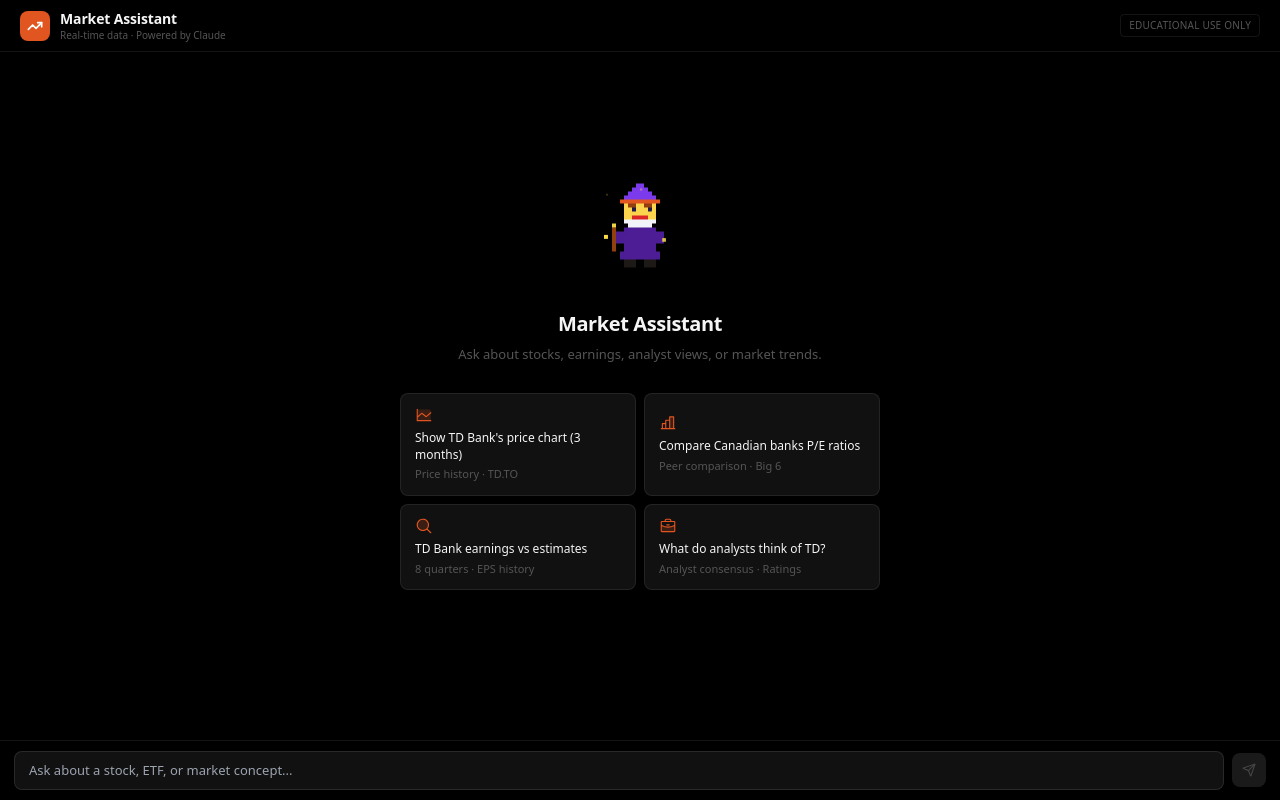
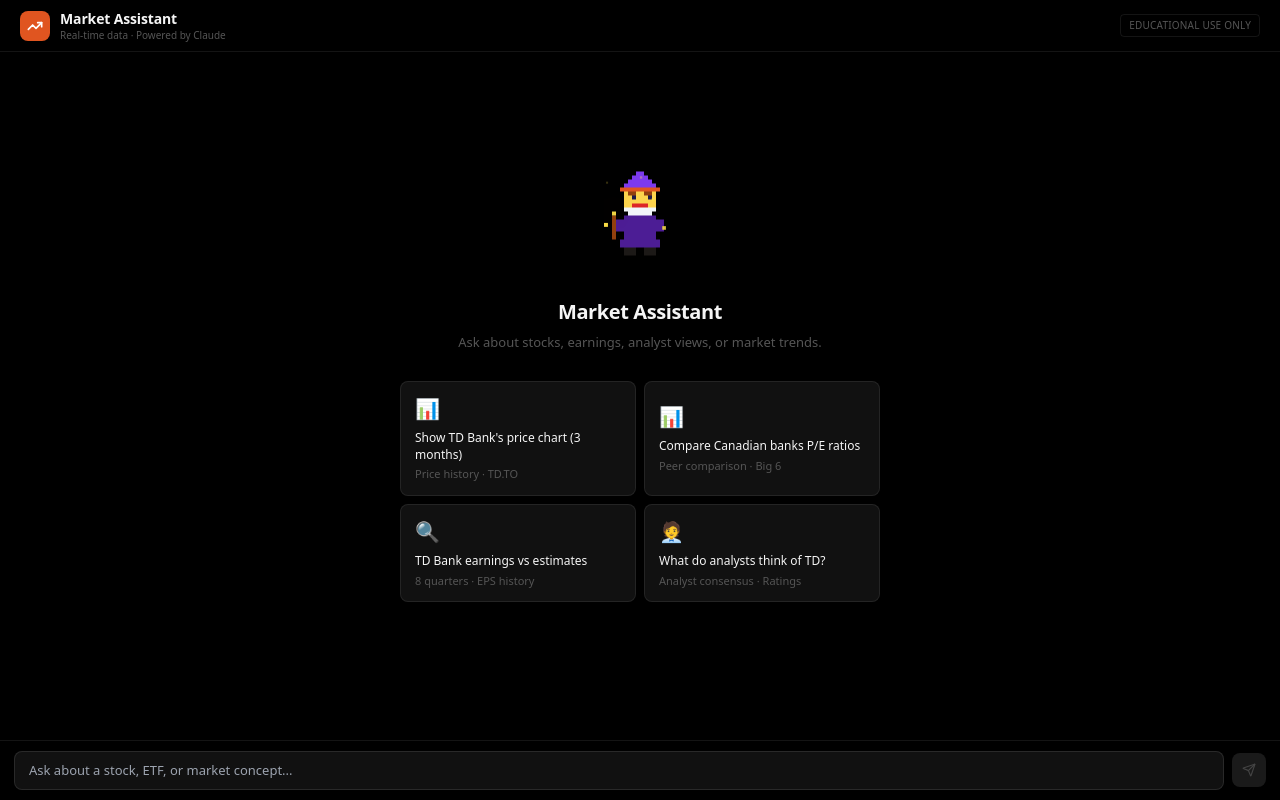
Before and after one commit to jnicolas6666/stock-assistant, a Next.js app: page / in a window 1280 px wide. Built offline with nearby package versions, Linux system fonts and the light colour scheme.

Commit message:
Use emoji directly in suggestion cards

```diff
--- a/app/page.tsx
+++ b/app/page.tsx
@@ -6,7 +6,6 @@
 import { TrendingUp, Send } from "lucide-react";
 import {
   TrendUp, TrendDown, Minus, ArrowUp, ArrowDown,
-  ChartLine, ChartBar, Briefcase, MagnifyingGlass,
 } from "@phosphor-icons/react";
 import {
   LineChart, Line,
@@ -46,18 +45,11 @@
 };
 
 const SUGGESTIONS = [
-  { text: "Show TD Bank's price chart (3 months)", sub: "Price history · TD.TO", icon: "ChartLine" },
-  { text: "Compare Canadian banks P/E ratios", sub: "Peer comparison · Big 6", icon: "ChartBar" },
-  { text: "TD Bank earnings vs estimates", sub: "8 quarters · EPS history", icon: "MagnifyingGlass" },
-  { text: "What do analysts think of TD?", sub: "Analyst consensus · Ratings", icon: "Briefcase" },
+  { text: "Show TD Bank's price chart (3 months)", sub: "Price history · TD.TO", icon: "📊" },
+  { text: "Compare Canadian banks P/E ratios", sub: "Peer comparison · Big 6", icon: "📊" },
+  { text: "TD Bank earnings vs estimates", sub: "8 quarters · EPS history", icon: "🔍" },
+  { text: "What do analysts think of TD?", sub: "Analyst consensus · Ratings", icon: "🧑‍💼" },
 ];
-
-const ICON_MAP: Record<string, React.ReactNode> = {
-  ChartLine:      <ChartLine size={18} color="#e05520" weight="duotone" />,
-  ChartBar:       <ChartBar size={18} color="#e05520" weight="duotone" />,
-  MagnifyingGlass:<MagnifyingGlass size={18} color="#e05520" weight="duotone" />,
-  Briefcase:      <Briefcase size={18} color="#e05520" weight="duotone" />,
-};
 
 const CONSENSUS_CONFIG: Record<string, { label: string; color: string; bg: string }> = {
   strongBuy:  { label: "Strong Buy",  color: "#22c55e", bg: "rgba(34,197,94,0.1)" },
@@ -464,7 +456,7 @@
                 onMouseEnter={e => { e.currentTarget.style.borderColor = "#e05520"; e.currentTarget.style.backgroundColor = "#1a1a1a"; }}
                 onMouseLeave={e => { e.currentTarget.style.borderColor = "rgba(255,255,255,0.08)"; e.currentTarget.style.backgroundColor = "#111"; }}
                 >
-                  <div style={{ marginBottom: 6 }}>{ICON_MAP[s.icon]}</div>
+                  <div style={{ marginBottom: 6, fontSize: 20 }}>{s.icon}</div>
                   <div style={{ fontSize: 12, fontWeight: 500, color: "#f5f5f5", lineHeight: 1.4 }}>{s.text}</div>
                   <div style={{ fontSize: 11, color: "#555", marginTop: 3 }}>{s.sub}</div>
                 </button>
```
